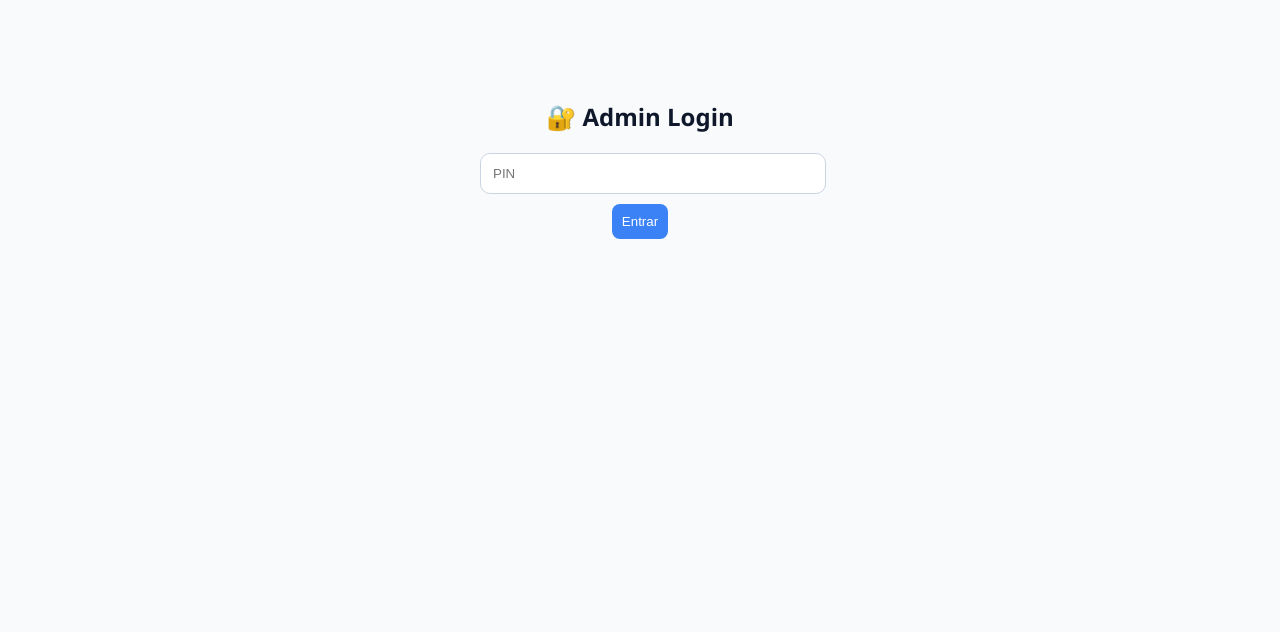
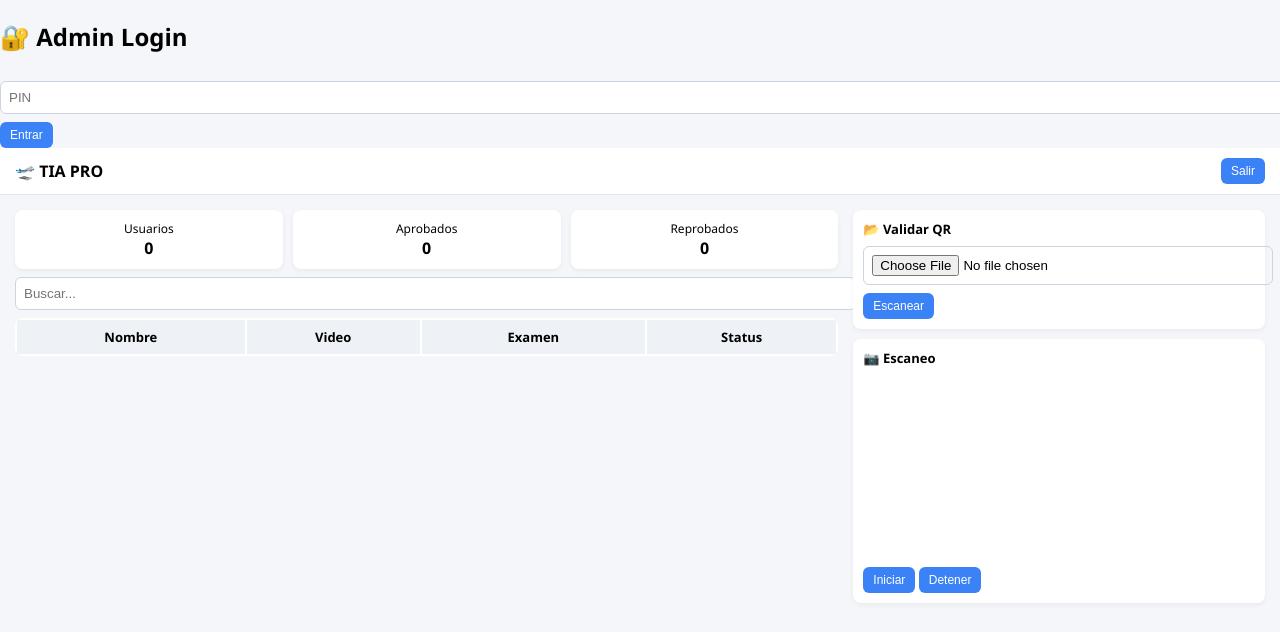
Before and after one commit to OMEDINAGAP/tia-system, a website: page public/admin.html in a window 1280 px wide. Drawn offline with nearby package versions, Linux system fonts and the light colour scheme.

Commit message:
Panel Admin V10

```diff
--- a/public/admin.html
+++ b/public/admin.html
@@ -7,116 +7,112 @@
 <style>
 body{
   font-family: 'Segoe UI', sans-serif;
-  background:#f8fafc;
-  color:#0f172a;
+  background:#f4f6f9;
   margin:0;
 }
 
 /* HEADER */
 .header{
   background:white;
-  padding:15px 25px;
+  padding:10px 15px;
   display:flex;
   justify-content:space-between;
   align-items:center;
-  box-shadow:0 2px 10px rgba(0,0,0,0.05);
+  border-bottom:1px solid #e5e7eb;
 }
 
-.header b{
-  font-size:18px;
+/* CONTENEDOR */
+.container{
+  padding:15px;
+  display:grid;
+  grid-template-columns: 2fr 1fr;
+  gap:15px;
 }
 
-.container{
-  padding:20px;
-}
-
-/* LOGIN */
-.login{
-  max-width:320px;
-  margin:100px auto;
-  text-align:center;
-}
-
-input{
-  width:100%;
-  padding:12px;
-  border-radius:10px;
-  border:1px solid #cbd5e1;
-  margin-bottom:10px;
-}
-
-/* BOTONES */
-button{
-  padding:10px;
-  border:none;
-  border-radius:8px;
-  background:#3b82f6;
-  color:white;
-  cursor:pointer;
-}
-
-button:hover{
-  background:#2563eb;
-}
-
-/* KPI */
+/* KPI COMPACTO */
 .kpis{
   display:flex;
-  gap:15px;
-  margin-bottom:20px;
+  gap:10px;
 }
 
 .kpi{
   flex:1;
   background:white;
-  padding:20px;
-  border-radius:12px;
+  padding:10px;
+  border-radius:8px;
+  font-size:12px;
   text-align:center;
-  box-shadow:0 4px 10px rgba(0,0,0,0.05);
+  box-shadow:0 2px 5px rgba(0,0,0,0.05);
+}
+
+.kpi b{
+  font-size:16px;
 }
 
 /* TABLA */
 .table{
   width:100%;
   background:white;
-  border-radius:12px;
-  overflow:hidden;
-  margin-top:15px;
+  border-radius:8px;
+  font-size:13px;
 }
 
 .table th{
-  background:#e2e8f0;
+  background:#eef2f7;
 }
 
 .table td, .table th{
-  padding:12px;
+  padding:8px;
+}
+
+/* INPUT */
+input{
+  width:100%;
+  padding:8px;
+  border-radius:6px;
+  border:1px solid #cbd5e1;
+  margin:8px 0;
+}
+
+/* CARDS */
+.card{
+  background:white;
+  padding:10px;
+  border-radius:8px;
+  font-size:13px;
+  box-shadow:0 2px 5px rgba(0,0,0,0.05);
+}
+
+/* BOTONES */
+button{
+  padding:6px 10px;
+  border:none;
+  border-radius:6px;
+  background:#3b82f6;
+  color:white;
+  cursor:pointer;
+  font-size:12px;
 }
 
 /* BADGES */
 .badge{
-  padding:5px 10px;
-  border-radius:20px;
+  padding:3px 8px;
+  border-radius:12px;
+  font-size:11px;
   color:white;
 }
 
 .ok{background:#22c55e;}
 .fail{background:#ef4444;}
 
-/* CARDS */
-.card{
-  background:white;
-  padding:20px;
-  border-radius:12px;
-  margin-top:20px;
-  box-shadow:0 4px 10px rgba(0,0,0,0.05);
-}
-
+/* VIDEO */
 video{
   width:100%;
-  max-width:350px;
-  border-radius:10px;
+  border-radius:8px;
 }
 </style>
+
+
 </head>
 
 <body>
@@ -129,17 +125,15 @@ video{
 </div>
 
 <!-- DASHBOARD -->
-<div id="dashboard" style="display:none;">
-
 <div class="header">
-  <b>🛫 Panel TIA PRO</b>
-  <div>
-    <span id="adminName"></span>
+  <b>🛫 TIA PRO</b>
   <button onclick="logout()">Salir</button>
-  </div>
 </div>
 
 <div class="container">
+
+  <!-- IZQUIERDA -->
+  <div>
 
     <div class="kpis">
       <div class="kpi">Usuarios<br><b id="total">0</b></div>
@@ -156,34 +150,33 @@ video{
           <th>Video</th>
           <th>Examen</th>
           <th>Status</th>
-<th>QR</th>
         </tr>
       </thead>
       <tbody id="tbody"></tbody>
     </table>
 
-<!-- VALIDAR QR -->
+  </div>
+
+  <!-- DERECHA -->
+  <div>
+
     <div class="card">
-<h3>📂 Validar QR (imagen)</h3>
+      <b>📂 Validar QR</b>
       <input type="file" id="qrInput">
       <button onclick="scanQR()">Escanear</button>
       <div id="result"></div>
     </div>
 
-<!-- CÁMARA -->
-<div class="card">
-<h3>📷 Escaneo en vivo</h3>
+    <div class="card" style="margin-top:10px;">
+      <b>📷 Escaneo</b>
       <video id="video" autoplay muted playsinline></video>
-
-<div style="margin-top:10px;">
       <button onclick="startCamera()">Iniciar</button>
       <button onclick="stopCamera()">Detener</button>
-</div>
-
       <div id="scanResult"></div>
     </div>
 
   </div>
+
 </div>
 
 <script src="https://unpkg.com/jsqr/dist/jsQR.js"></script>
```
Lines whose indentation alone changed are shown as unchanged.
